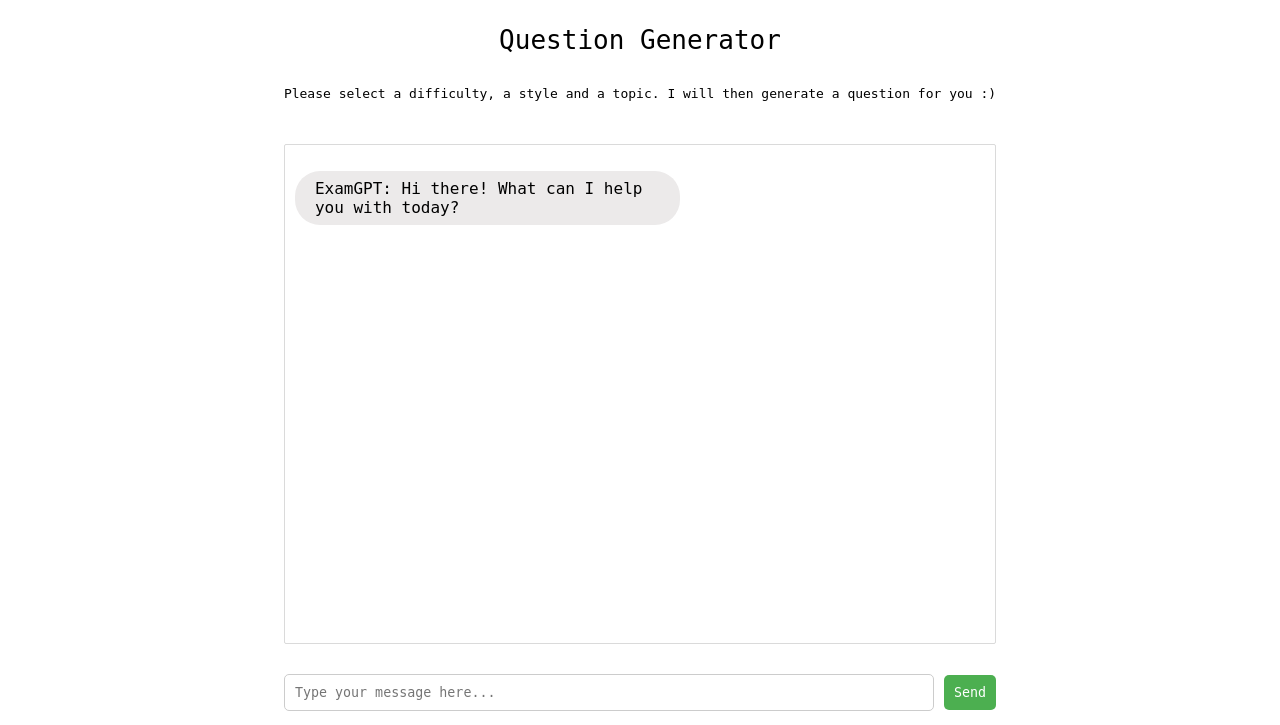
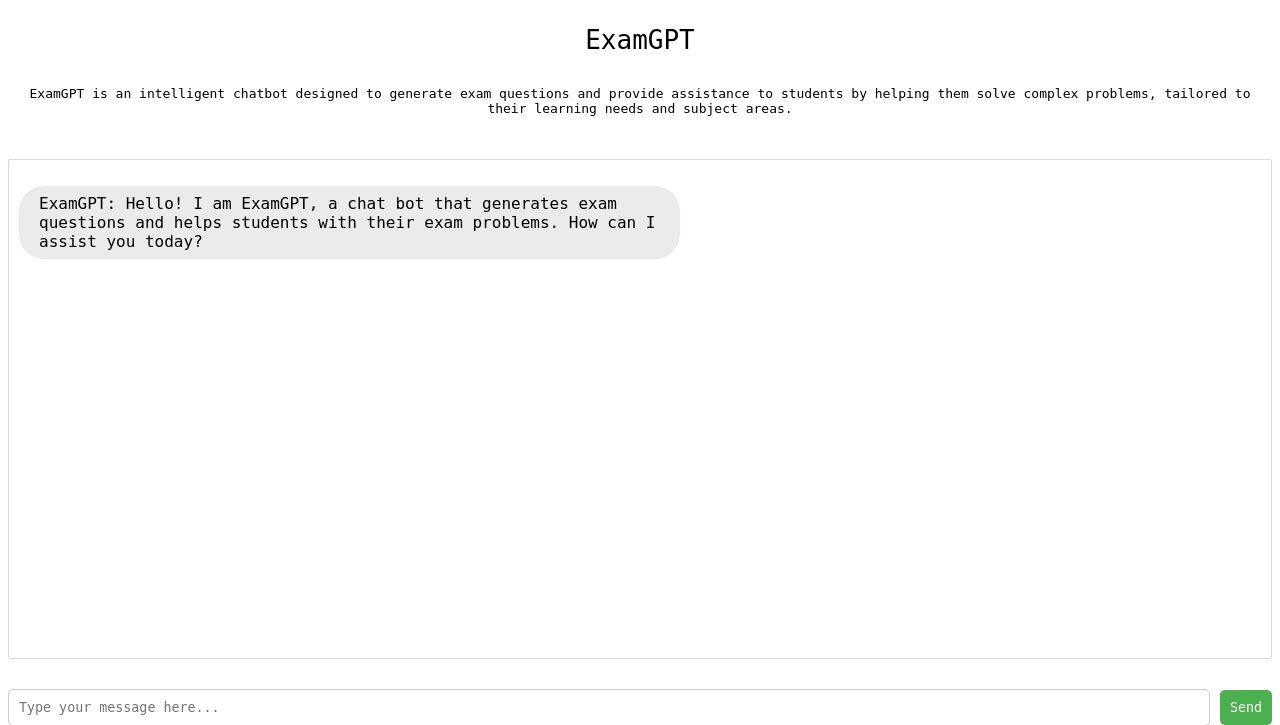
Before and after one commit to demstar16/examGPT, a Flask app: page / in a window 1280 px wide. Shown: the top 725 px of the page. Run offline with Flask 3, Linux system fonts and the light colour scheme.

Commit message:
changed starting text

```diff
--- a/templates/index.html
+++ b/templates/index.html
@@ -11,15 +11,15 @@
   <body>
     <div class="body-width">
       <div class="welcome-section">
-        <h1>Question Generator</h1>
+        <h1>ExamGPT</h1>
         <p>
-          Please select a difficulty, a style and a topic. I will then generate
-          a question for you :)
+          ExamGPT is an intelligent chatbot designed to generate exam questions and provide assistance to
+          students by helping them solve complex problems, tailored to their learning needs and subject areas.
         </p>
       </div>
       <div class="chatbox-container">
         <div class="chatbox-message chatbox-message-chatbot">
-          <p class="chatbox-message-chatbot-internal">ExamGPT: Hi there! What can I help you with today?</p>
+          <p class="chatbox-message-chatbot-internal">ExamGPT: Hello! I am ExamGPT, a chat bot that generates exam questions and helps students with their exam problems. How can I assist you today?</p>
         </div>
       </div>
       <div class="chatbox-input-container">
```
